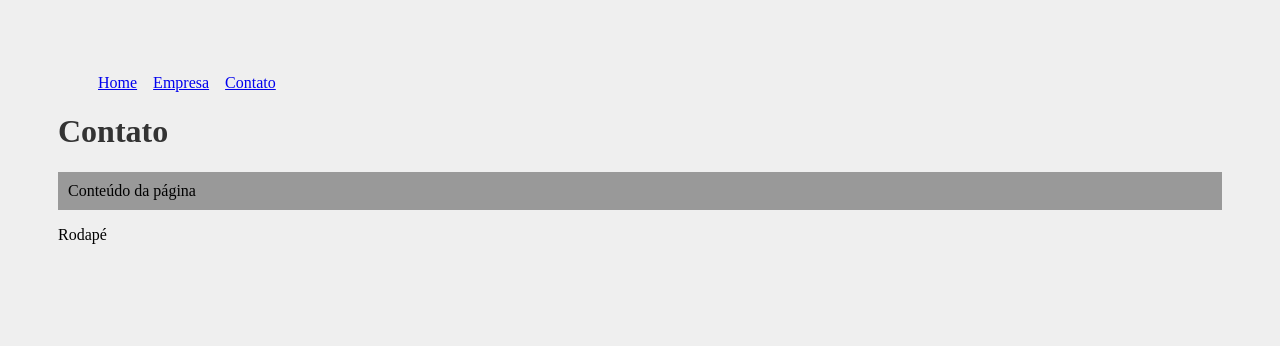
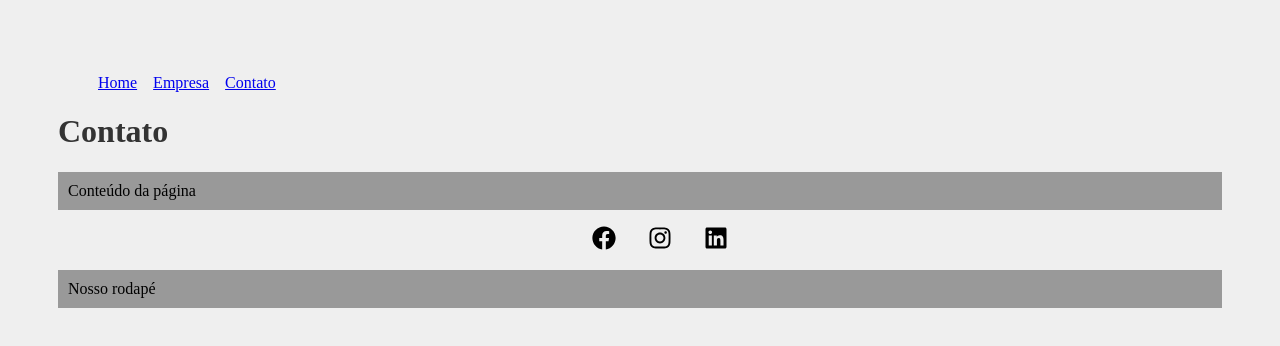
Before and after one commit to mrtns641/Conceitos_ReactJS, a React (Create React App) app: page /contato in a window 1280 px wide. Shown: the top 346 px of the page. Built offline with nearby package versions, Linux system fonts and the light colour scheme.

Commit message:
React Icons
Instalação e utilização do pacote de ícones do React

```diff
--- a/package.json
+++ b/package.json
@@ -8,6 +8,7 @@
     "@testing-library/user-event": "^13.5.0",
     "react": "^18.2.0",
     "react-dom": "^18.2.0",
+    "react-icons": "^4.4.0",
     "react-router-dom": "^6.3.0",
     "react-scripts": "5.0.1",
     "web-vitals": "^2.1.4"
--- a/src/components/layout/Footer.js
+++ b/src/components/layout/Footer.js
@@ -1,6 +1,16 @@
+import { FaFacebook, FaInstagram, FaLinkedin } from 'react-icons/fa'
+import styles from './Footer.module.css'
+
 function Footer () {
     return (
-        <footer>Rodapé</footer>
+        <footer>
+            <ul className={styles.social_list}>
+                <li><FaFacebook /></li>
+                <li><FaInstagram /></li>
+                <li><FaLinkedin /></li>
+            </ul>
+            <p>Nosso rodapé</p>
+        </footer>
     )
 }
 
--- /dev/null
+++ b/src/components/layout/Footer.module.css
@@ -0,0 +1,15 @@
+.social_list {
+    display: flex;
+    justify-content: center;
+    align-items: center;
+    list-style: none;
+}
+
+.social_list li {
+    margin: 0 1em;
+}
+
+.social_list svg {
+    font-size: 1.5em;
+    cursor: pointer;
+}
```
Also changed, not shown: 1 other file (tests, documents, lock files or other folders).
